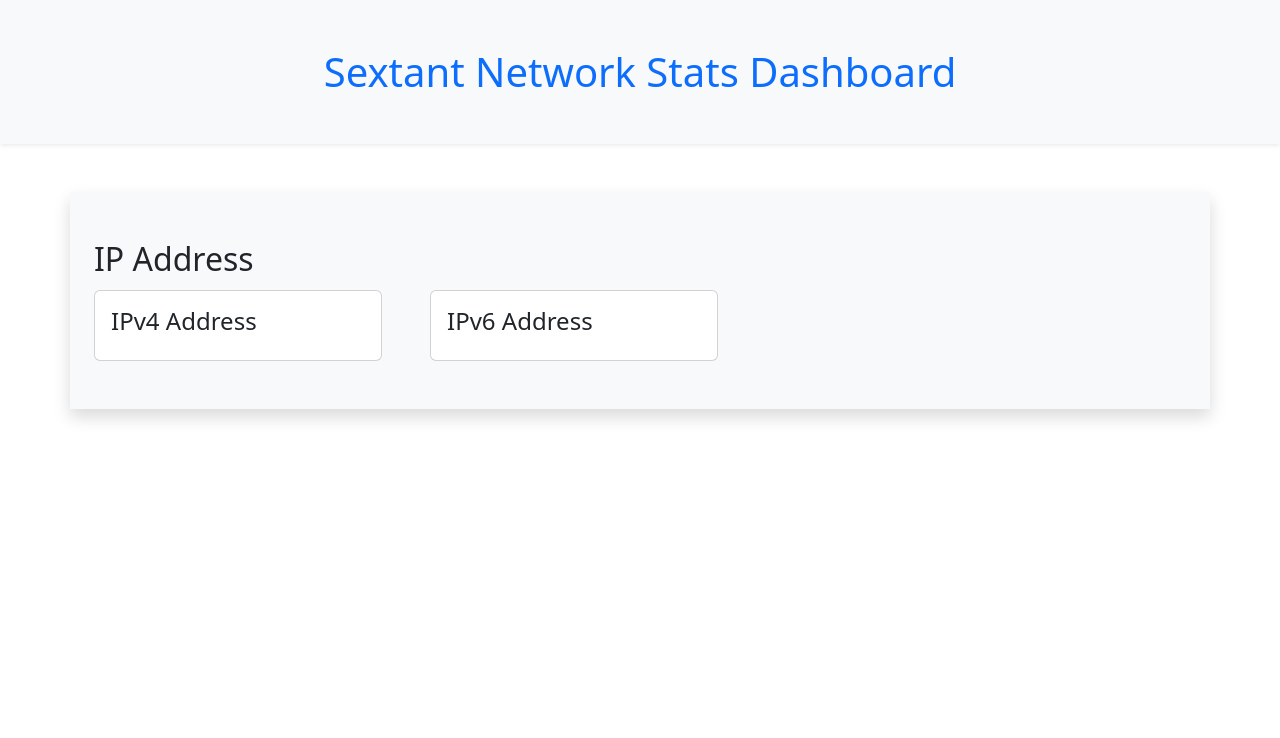
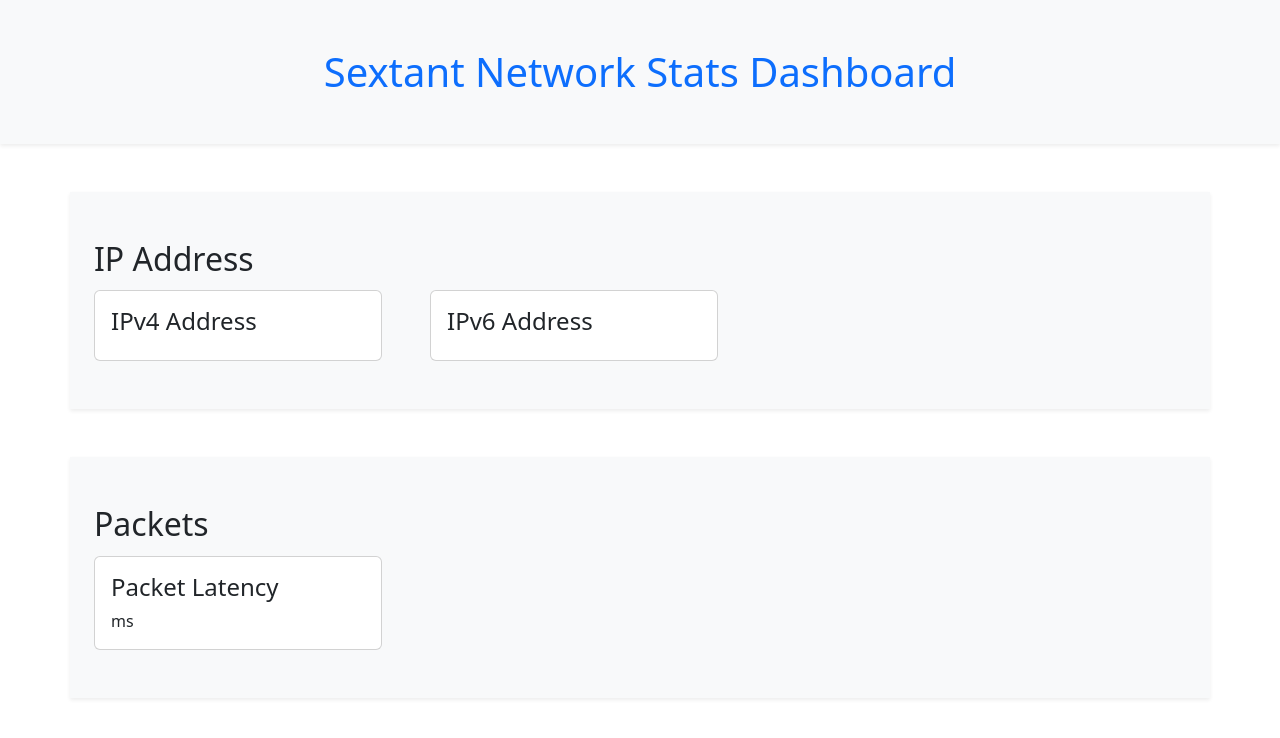
Before and after one commit to iamtowbee/sextant-cisco-virtual-internship, a React (Create React App) app: page / in a window 1280 px wide. Shown: the top 738 px of the page. Built offline with nearby package versions, Linux system fonts and the light colour scheme; no server answers.

Commit message:
Add packet latency card

```diff
--- a/package.json
+++ b/package.json
@@ -11,6 +11,9 @@
     "react-dom": "^18.2.0",
     "react-scripts": "5.0.1",
     "web-vitals": "^2.1.4"
+  },
+  "devDependencies": {
+    "@babel/plugin-proposal-private-property-in-object": "7.21.0"
   },
   "scripts": {
     "start": "react-scripts start",
--- a/src/App.js
+++ b/src/App.js
@@ -1,15 +1,20 @@
 import './App.css';
-import Banner from './Banner'
-import Exhibit from './Exhibit'
-import IPCard  from './IPCard';
-import Card from './Card';
+import Banner from './components/Banner'
+import Exhibit from './components/Exhibit'
+import IPCard  from './components/IPCard';
+import LatencyCard from './components/LatencyCard';
+
 function App() {
   return (
     <>
       <Banner bannerText='Sextant Network Stats Dashboard'/>
-      <Exhibit exhibitName='IP Address' body=''>
-        <IPCard title="IPv4 Address" url='https://api64.ipify.org?format=json'></IPCard>
+      <Exhibit exhibitName='IP Address'>
+        <IPCard title="IPv4 Address" url='https://api.ipify.org?format=json'></IPCard>
         <IPCard title="IPv6 Address" url='https://api64.ipify.org?format=json'></IPCard>
+      </Exhibit>
+
+      <Exhibit exhibitName='Packets'>
+        <LatencyCard title="Packet Latency" url='https://api.ipify.org?format=json'></LatencyCard>
       </Exhibit>
     </>
   );
--- a/src/Card.js
+++ b/src/components/Card.js
@@ -2,9 +2,6 @@ import React from "react";
 
 class Card extends React.Component
 {
-  // constructor(props){
-  //   super(props);
-  // }
   render()
   {
     return (
--- a/src/Exhibit.js
+++ b/src/components/Exhibit.js
@@ -5,7 +5,7 @@ class Exhibit extends Component
   render()
   {
     return (
-      <div className='d-flex flex-column gap-1 container mx-auto bg-light h-50 py-5 px-4 shadow'>
+      <div className='d-flex flex-column gap-1 container mx-auto bg-light h-50 py-5 px-4 shadow-sm mb-5'>
         <h2>{this.props.exhibitName}</h2>
         <div className="d-flex gap-5">
           {this.props.children}
--- /dev/null
+++ b/src/components/LatencyCard.js
@@ -0,0 +1,37 @@
+import Card from './Card';
+
+class LatencyCard extends Card
+{
+  constructor(props)
+  {
+    super(props)
+    this.state = {
+      latency: null
+    };
+  }
+  async componentDidMount()
+  {
+    const ws = new WebSocket("ws://localhost:55455")
+
+    // await ws.send("Hello")
+    ws.onmessage = (event) =>
+    {
+      let timedelta = Date.now() - event.data
+      this.setState({ latency: timedelta })
+    }
+  }
+
+  render()
+  {
+      return (
+        <div className="card" style={{ width: '18rem' }}>
+          <div className="card-body">
+            <h4 className="card-title">{this.props.title}</h4>
+            <p className="card-text">{this.state.latency} ms</p>
+          </div>
+        </div >
+      )
+    }
+  }
+
+export default LatencyCard;
```
Also changed, not shown: src/components/Banner.js (renamed from src/Banner.js), src/components/IPCard.js (renamed from src/IPCard.js).
